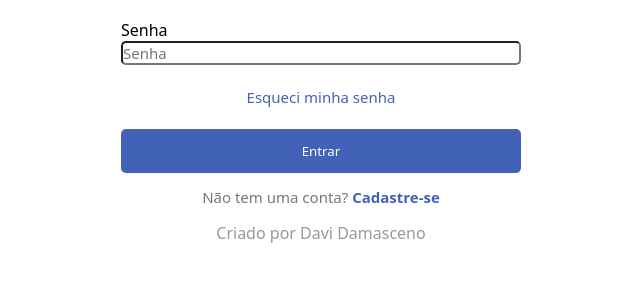
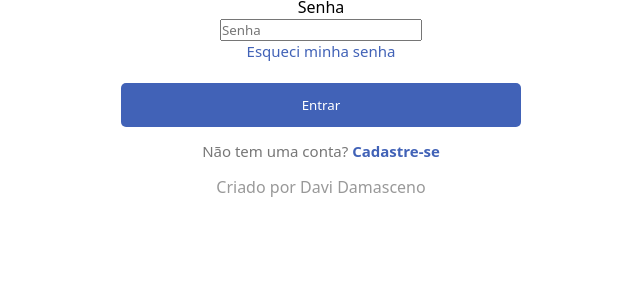
Before and after one commit to davitkblade/sistema-de-login.md, a plain HTML site: page index.html in a window 1280 px wide. Shown: the part 308-590 px from the top of the page, without its empty margins (319-959 px from the left). Drawn offline with Linux system fonts and the light colour scheme.

Commit message:
Update style.css

```diff
--- a/src/css/style.css
+++ b/src/css/style.css
@@ -67,13 +67,14 @@ footer{
     margin-bottom: 1em;
 }
 #email, #password{
-    text-align: left;
-    display: block;
-    border-top: 30px solid (--color-grey);
+   #email, #password{
+    width: 380px;
+    height: 40px;
+    border: 2px solid var(--color-grey);
     border-radius: 5px;
-    font-size: 15px;
-    color:var(--color-grey2);
-    width: 400px;
+    margin-bottom: 25px;
+    margin-left: 10px;
+
 }
 .email{
     text-align-last: left;
```
